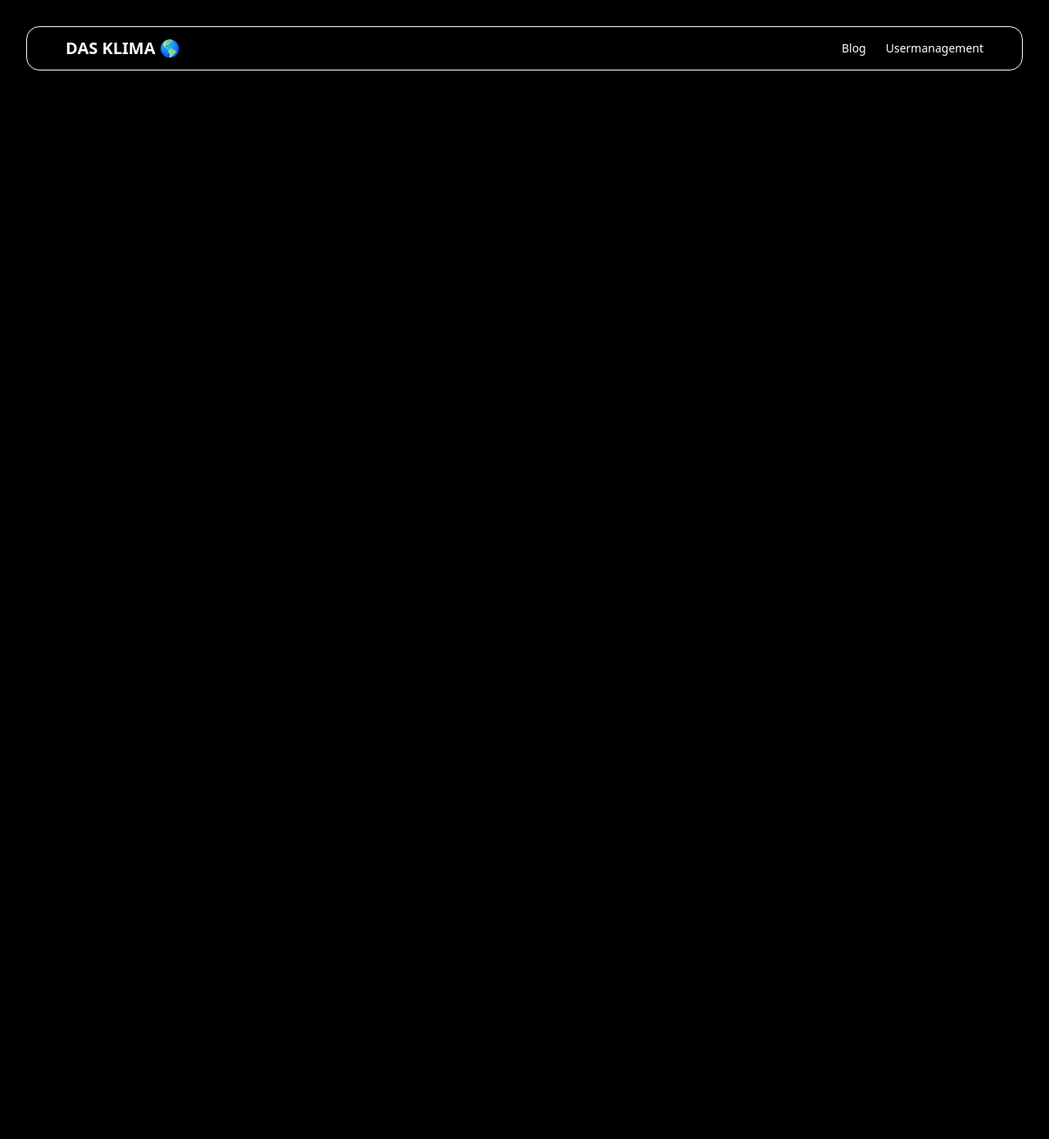
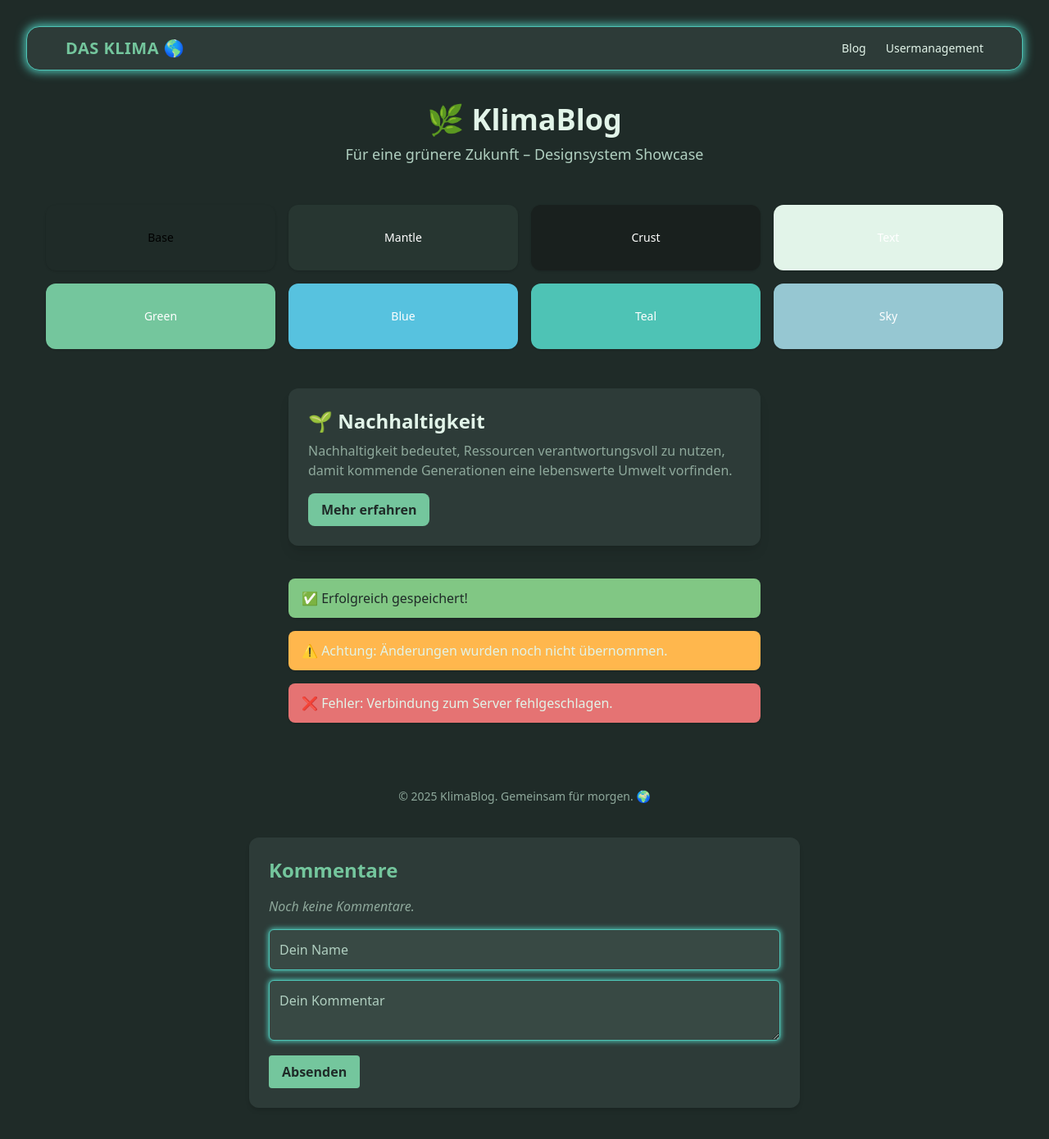
Before and after one commit to daincoding/dasklima, a React (Vite) app: page / in a window 1280 px wide. Shown: the top 1390 px of the page at 82% size. Before the commit the page ends 800 px from the top, so only its background shows below. Built offline with nearby package versions, Linux system fonts and the light colour scheme.

Commit message:
DAY 1 - ALEX COMMIT

```diff
--- a/src/App.css
+++ b/src/App.css
@@ -1,9 +1,40 @@
 @import "tailwindcss";
 
+:root {
+    /* Hintergrundbasis – weich dunkelgrün/bläulich */
+    --cl-base: #1f2b28;
+    --cl-mantle: #273631;
+    --cl-crust: #19201e;
+
+    /* Textfarben */
+    --cl-text: #e2f4e9;
+    --cl-text-dark: #1f2b28;
+    --cl-subtext1: #b0cfc0;
+    --cl-subtext0: #8fa99c;
+
+    /* Oberflächen */
+    --cl-surface0: #2d3b38;
+    --cl-surface1: #384944;
+    --cl-surface2: #475b54;
+
+    /* Hauptfarben */
+    --cl-green: #74c69d;
+    --cl-blue: #57c2df;
+    --cl-teal: #4ec3b5;
+    --cl-sand: #d3cbb8;
+    --cl-earth: #b89f89;
+    --cl-sky: #96c7d2;
+
+    /* Feedback-Farben */
+    --cl-error: #e57373;
+    --cl-warning: #ffb74d;
+    --cl-success: #81c784;
+}
+
 body {
-    background-color: black;
-    color: white;
+    background-color: var(--cl-base);
+    color: var(--cl-text);
     padding: 2rem;
     box-sizing: border-box;
-    font-family: system-ui;
+    font-family: system-ui, sans-serif;
 }
--- a/src/App.jsx
+++ b/src/App.jsx
@@ -4,6 +4,7 @@ import Navbar from "./components/Navbar.jsx";
 import {Routes, Route} from 'react-router-dom';
 import Usermanagement from "./components/Usermanagement.jsx";
 import BlogOverview from "./pages/BlogOverview.jsx";
+import Home from "./pages/Home.jsx";
 
 
 function App() {
@@ -13,6 +14,7 @@ function App() {
     <>
         <Navbar />
         <Routes>
+            <Route path="/" element={<Home />} />
             <Route path="/usermanagement/" element={<Usermanagement />} />
             <Route path="/blogoverview" element={<BlogOverview />} />
         </Routes>
--- /dev/null
+++ b/src/components/CommentSection.jsx
@@ -0,0 +1,107 @@
+import { useEffect, useState } from "react";
+
+const CommentSection = ({ postId = "demo-post" }) => {
+    const [kommentare, setKommentare] = useState([]);
+    const [form, setForm] = useState({ name: "", text: "" });
+
+    useEffect(() => {
+        const gespeichert = JSON.parse(localStorage.getItem("comments")) || {};
+        setKommentare(gespeichert[postId] || []);
+    }, [postId]);
+
+    const verarbeiteAenderung = (e) => {
+        setForm({ ...form, [e.target.name]: e.target.value });
+    };
+
+    const verarbeiteAbsenden = (e) => {
+        e.preventDefault();
+        const newComment = {
+            name: form.name,
+            text: form.text,
+            date: new Date().toLocaleString("de-DE", {
+                day: "2-digit",
+                month: "2-digit",
+                year: "numeric",
+                hour: "2-digit",
+                minute: "2-digit",
+            }),
+        };
+
+        const stored = JSON.parse(localStorage.getItem("comments")) || {};
+        const updated = {
+            ...stored,
+            [postId]: [...(stored[postId] || []), newComment],
+        };
+        localStorage.setItem("comments", JSON.stringify(updated));
+        setKommentare(updated[postId]);
+        setForm({ name: "", text: "" });
+    };
+
+    return (
+        <div className="mt-10 max-w-2xl mx-auto bg-[var(--cl-surface0)] text-[var(--cl-text)] p-6 rounded-xl shadow-md">
+            <h3 className="text-2xl font-bold mb-4 text-[var(--cl-green)]">
+                Kommentare
+            </h3>
+
+            {/* Kommentare anzeigen */}
+            {kommentare.length === 0 ? (
+                <p className="text-[var(--cl-subtext0)] italic mb-4">
+                    Noch keine Kommentare.
+                </p>
+            ) : (
+                <ul className="space-y-3 mb-6">
+                    {kommentare.map((c, i) => (
+                        <li
+                            key={i}
+                            className="bg-[var(--cl-surface1)] p-4 rounded-md border border-[var(--cl-surface2)]"
+                        >
+                            <div className="flex justify-between text-sm font-semibold">
+                                <span>{c.name}</span>
+                                <span className="text-xs text-[var(--cl-subtext1)]">
+                                {c.date}
+                                </span>
+                            </div>
+                            <p className="mt-2 text-[var(--cl-subtext0)]">{c.text}</p>
+                        </li>
+                    ))}
+                </ul>
+            )}
+
+            {/* Kommentarformular */}
+            <form onSubmit={verarbeiteAbsenden} className="space-y-3">
+                <input
+                    name="name"
+                    value={form.name}
+                    onChange={verarbeiteAenderung}
+                    placeholder="Dein Name"
+                    required
+                    className="w-full p-3 rounded-md bg-[var(--cl-surface1)] text-[var(--cl-text)]
+                    placeholder:text-[var(--cl-subtext1)]
+                    border border-[var(--cl-teal)]
+                    shadow-[0_0_6px_1px_var(--cl-teal)]
+                    focus:outline-none focus:ring-2 focus:ring-[var(--cl-green)] transition"
+                />
+                <textarea
+                    name="text"
+                    value={form.text}
+                    onChange={verarbeiteAenderung}
+                    placeholder="Dein Kommentar"
+                    required
+                    className="w-full p-3 rounded-md bg-[var(--cl-surface1)] text-[var(--cl-text)]
+                    placeholder:text-[var(--cl-subtext1)]
+                    border border-[var(--cl-teal)]
+                    shadow-[0_0_6px_1px_var(--cl-teal)]
+                    focus:outline-none focus:ring-2 focus:ring-[var(--cl-green)] transition"
+                />
+                <button
+                    type="submit"
+                    className="bg-[var(--cl-green)] text-[var(--cl-text-dark)] px-4 py-2 rounded font-bold hover:opacity-90 transition"
+                >
+                    Absenden
+                </button>
+            </form>
+        </div>
+    );
+};
+
+export default CommentSection;
--- /dev/null
+++ b/src/components/DesignShowcase.jsx
@@ -0,0 +1,71 @@
+import React from 'react';
+
+function DesignShowcase() {
+    return (
+        <div>
+            {/* Header */}
+            <header className="text-center mb-12">
+                <h1 className="text-4xl font-bold mb-2">🌿 KlimaBlog</h1>
+                <p className="text-[var(--cl-subtext1)] text-lg">
+                    Für eine grünere Zukunft – Designsystem Showcase
+                </p>
+            </header>
+
+            {/* Color Boxes */}
+            <section className="grid grid-cols-2 md:grid-cols-4 gap-4 mb-12">
+                {[
+                    ["Base", "--cl-base"],
+                    ["Mantle", "--cl-mantle"],
+                    ["Crust", "--cl-crust"],
+                    ["Text", "--cl-text"],
+                    ["Green", "--cl-green"],
+                    ["Blue", "--cl-blue"],
+                    ["Teal", "--cl-teal"],
+                    ["Sky", "--cl-sky"],
+                ].map(([label, varname]) => (
+                    <div
+                        key={label}
+                        className="rounded-xl h-20 flex items-center justify-center text-sm font-medium shadow text-[var(--cl-text-dark)]"
+                        style={{
+                            backgroundColor: `var(${varname})`,
+                            color: varname === "--cl-base" ? "black" : "white",
+                        }}
+                    >
+                        {label}
+                    </div>
+                ))}
+            </section>
+
+            {/* Sample Card */}
+            <div className="bg-[var(--cl-surface0)] text-[var(--cl-text)] rounded-xl p-6 shadow-lg max-w-xl mx-auto mb-10">
+                <h2 className="text-2xl font-semibold mb-2">🌱 Nachhaltigkeit</h2>
+                <p className="text-[var(--cl-subtext0)] mb-4">
+                    Nachhaltigkeit bedeutet, Ressourcen verantwortungsvoll zu nutzen, damit kommende Generationen eine lebenswerte Umwelt vorfinden.
+                </p>
+                <button className="px-4 py-2 rounded-lg bg-[var(--cl-green)] text-[var(--cl-text-dark)] font-semibold hover:opacity-90 transition">
+                    Mehr erfahren
+                </button>
+            </div>
+
+            {/* Alerts */}
+            <div className="max-w-xl mx-auto space-y-4">
+                <div className="bg-[var(--cl-success)] text-[var(--cl-text-dark)] px-4 py-3 rounded-lg shadow">
+                    ✅ Erfolgreich gespeichert!
+                </div>
+                <div className="bg-[var(--cl-warning)] text-[var(--cl-text)] px-4 py-3 rounded-lg shadow">
+                    ⚠️ Achtung: Änderungen wurden noch nicht übernommen.
+                </div>
+                <div className="bg-[var(--cl-error)] text-[var(--cl-text)] px-4 py-3 rounded-lg shadow">
+                    ❌ Fehler: Verbindung zum Server fehlgeschlagen.
+                </div>
+            </div>
+
+            {/* Footer */}
+            <footer className="mt-20 text-center text-sm text-[var(--cl-subtext0)]">
+                © 2025 KlimaBlog. Gemeinsam für morgen. 🌍
+            </footer>
+        </div>
+    );
+}
+
+export default DesignShowcase;
--- a/src/components/Navbar.jsx
+++ b/src/components/Navbar.jsx
@@ -1,14 +1,36 @@
 import React from 'react';
-import {Link} from "react-router-dom";
+import { Link } from "react-router-dom";
 
 function Navbar() {
     return (
-        <nav className="w-full bg-[var(--ctp-surface0)] text-[var(--ctp-text)] shadow-md sticky top-0 z-50 border rounded-2xl border-[var(--ctp-peach)]">
+        <nav
+            className="w-full bg-[var(--cl-surface0)] text-[var(--cl-text)] sticky top-0 z-50
+      border border-[var(--cl-teal)] rounded-2xl shadow-[0_0_12px_2px_var(--cl-teal)]"
+        >
             <div className="max-w-6xl mx-auto px-4 py-3 flex justify-between items-center">
-                <h1 className="text-xl font-bold text-[var(--ctp-lavender)]">DAS KLIMA 🌎</h1>
+                {/* Logo / Title */}
+                <h1 className="text-xl font-bold text-[var(--cl-green)] tracking-wide">
+                    DAS KLIMA 🌎
+                </h1>
+
+                {/* Navigation Links */}
                 <ul className="flex space-x-6 text-sm font-medium">
-                    <li><Link to="/blogoverview" className="hover:text-[var(--ctp-mauve)]">Blog</Link></li>
-                    <li><Link to="/usermanagement" className="hover:text-[var(--ctp-mauve)]">Usermanagement</Link></li>
+                    <li>
+                        <Link
+                            to="/blogoverview"
+                            className="hover:text-[var(--cl-blue)] transition-colors"
+                        >
+                            Blog
+                        </Link>
+                    </li>
+                    <li>
+                        <Link
+                            to="/usermanagement"
+                            className="hover:text-[var(--cl-blue)] transition-colors"
+                        >
+                            Usermanagement
+                        </Link>
+                    </li>
                 </ul>
             </div>
         </nav>
--- /dev/null
+++ b/src/pages/Home.jsx
@@ -0,0 +1,17 @@
+import React from "react";
+import CommentSection from "../components/CommentSection.jsx";
+import DesignShowcase from "../components/DesignShowcase.jsx";
+
+const Home = () => {
+    return (
+        <div className="min-h-screen bg-[var(--cl-base)] text-[var(--cl-text)] px-6 py-10">
+
+            <DesignShowcase />
+
+            <CommentSection />
+
+        </div>
+    );
+};
+
+export default Home;
```
Also changed, not shown: 1 other file (tests, documents, lock files or other folders).
